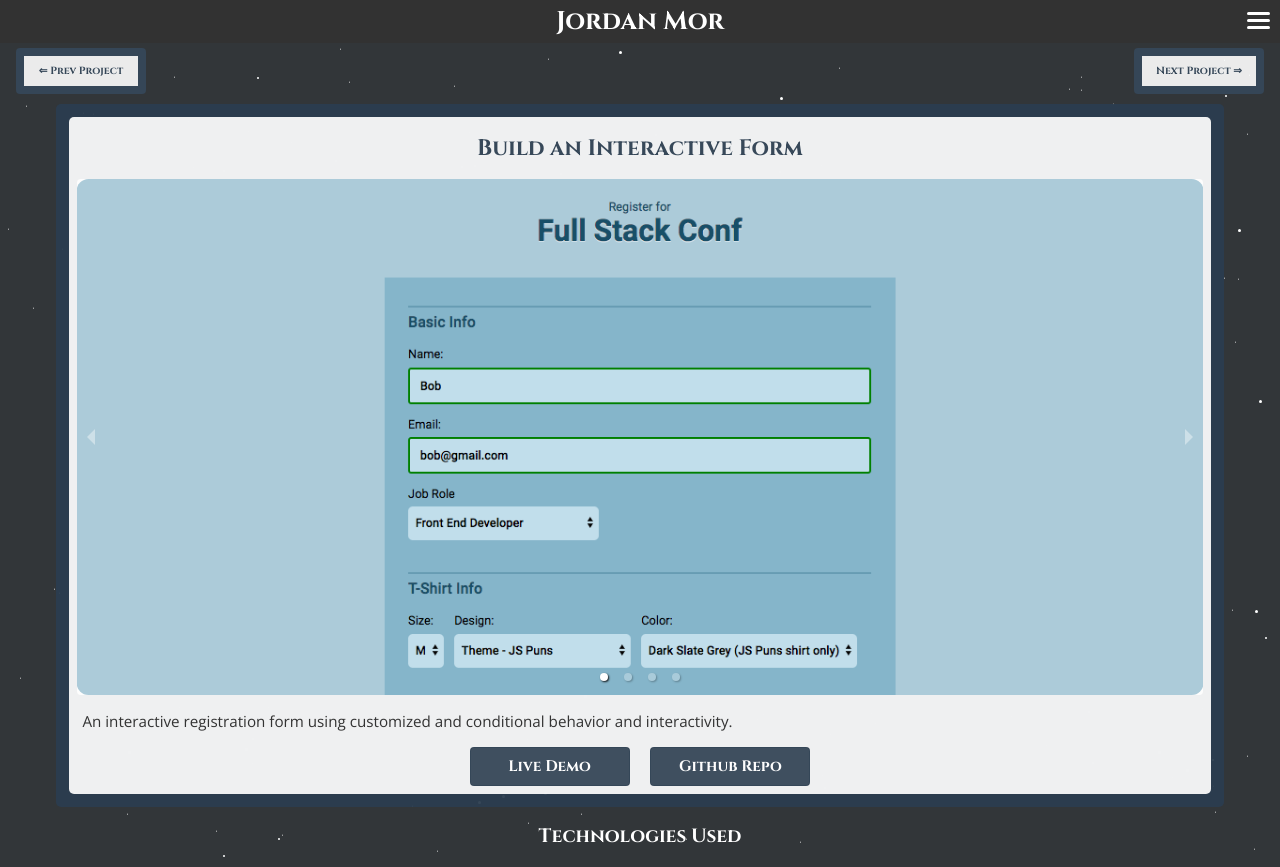
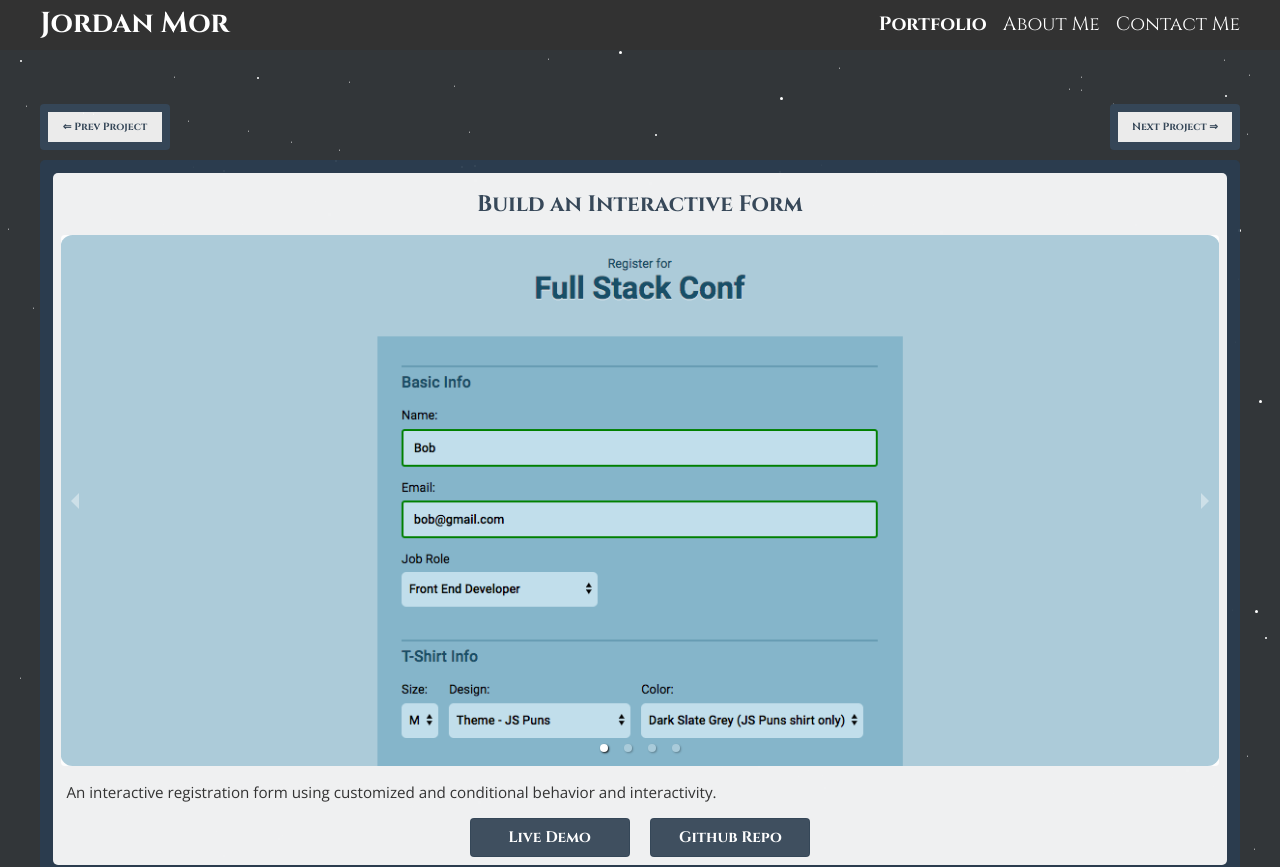
Before and after one commit to jordanmor/jordanmor.com, a React (Create React App) app: page /portfolio/project/build-an-interactive-form in a window 1280 px wide. Shown: the top 867 px of the page. Built offline with nearby package versions, Linux system fonts and the light colour scheme.

Commit message:
Style header, portfolio & projects for md-lg screens"

```diff
--- a/src/components/Header/index.js
+++ b/src/components/Header/index.js
@@ -1,5 +1,6 @@
 import React from 'react';
 import { Consumer } from '../Context';
+import MediaQuery from 'react-responsive';
 import Nav from './nav';
 import MenuButton from './menuButton';
 import Logo from './logo';
@@ -14,13 +15,15 @@ const Header = ({ path }) => {
         return (
           <div className={classNames} >
             <header className={ menuIsOpen ? "open" : null }>
+              <div>
+                <Logo closeMenu={actions.closeMenu} />
 
-              <Logo closeMenu={actions.closeMenu} />
+                <MediaQuery maxWidth={768}>
+                  <MenuButton toggleMenu={actions.toggleMenu} />
+                </MediaQuery>
 
-              <MenuButton toggleMenu={actions.toggleMenu} />
-
-              <Nav closeMenu={actions.closeMenu} />
-
+                <Nav closeMenu={actions.closeMenu} />
+              </div>
             </header>
 
             <ProjectLinks path={path} menuIsOpen={menuIsOpen} />
--- a/src/components/Header/nav.js
+++ b/src/components/Header/nav.js
@@ -3,11 +3,13 @@ import { NavLink } from 'react-router-dom';
 
 const Nav = ({ closeMenu }) => {
   return (
-    <nav>
-      <NavLink onClick={ closeMenu } to="/portfolio">Portfolio</NavLink>
-      <NavLink onClick={ closeMenu } to="/about">About Me</NavLink>
-      <NavLink onClick={ closeMenu } to="/contact">Contact Me</NavLink>
-    </nav>
+    <div className="nav-wrapper">
+      <nav>
+        <NavLink onClick={ closeMenu } to="/portfolio">Portfolio</NavLink>
+        <NavLink onClick={ closeMenu } to="/about">About Me</NavLink>
+        <NavLink onClick={ closeMenu } to="/contact">Contact Me</NavLink>
+      </nav>
+    </div>
    );
 }
 
--- a/src/components/Header/projectLinks.js
+++ b/src/components/Header/projectLinks.js
@@ -28,9 +28,11 @@ const ProjectLinks = ({ path }) => {
         }
 
         return (
-          <div className={menuIsOpen ? "links-project hide" : "links-project"}>
-            <Link to={`/portfolio/project/${prevProjectID}`} className="btn">⇐ Prev Project</Link>
-            <Link to={`/portfolio/project/${nextProjectID}`} className="btn">Next Project ⇒</Link>
+          <div className="links-project-wrapper">
+            <div className={menuIsOpen ? "links-project hide" : "links-project"}>
+              <Link to={`/portfolio/project/${prevProjectID}`} className="btn">⇐ Prev Project</Link>
+              <Link to={`/portfolio/project/${nextProjectID}`} className="btn">Next Project ⇒</Link>
+            </div>
           </div>
         );
       }}
--- a/src/index.css
+++ b/src/index.css
@@ -296,6 +296,11 @@ ul {
                         HEADER
 ==============-============-============-==========*/
 
+.header-wrapper-in,
+.header-wrapper-out {
+  padding: 0 1rem;
+}
+
 header {
   position: fixed;
   top: 0;
@@ -303,8 +308,13 @@ header {
   left: 0;
   z-index: 40;
   min-height: 40px;
+  padding: 0 1rem;
   color: var(--color-white);
   background-color: rgba(50, 50, 50, 1);
+}
+
+header > div {
+  position: relative;
 }
 
 header .logo {
@@ -326,16 +336,9 @@ header .logo h1 {
 ==============-============-==========*/
 
 header nav {
-  display: flex;
-  justify-content: space-around;
-  align-items: center;
-  z-index: 50;
-  height: 0;
   font-family: 'Cinzel', serif;
   background-color: hsla(0,0%,0%,0.1);
   overflow: hidden;
-  transition: height 500ms;
-  will-change: height;
 }
 
 header.open nav {
@@ -357,7 +360,7 @@ header a {
 .menu-btn {
   position: absolute;
   top: 8px;
-  right: 10px;
+  right: 0;
   z-index: 30;
   height: 25px;
   padding: 0;
@@ -421,15 +424,20 @@ header.open .menu-lines::after {
               PROJECT LINKS
 ==============-============-==========*/
 
+.links-project-wrapper {
+  position: relative;
+  max-width: 1200px;
+  margin: 0 auto;
+}
+
 .links-project {
   position: absolute;
-  z-index: 30;
+  z-index: 1;
   width: 100%;
-  padding: 0 1rem;
   top: 3rem;
   display: flex;
   justify-content: space-between;
-  margin-bottom: .5rem;
+  margin: 0 auto .5rem;
   opacity: 1;
   transition: opacity .3s ease-out;
 }
@@ -475,11 +483,11 @@ main h2 {
 ==============-============-==========*/
 
 .portfolio {
-  padding-top: 5.2rem;
+  padding: 5.2rem 1rem 0;
 }
 
 .portfolio ul {
-  max-width: 1423px;
+  max-width: 1200px;
   display: grid;
   grid-template-columns: repeat(2, minmax(160px, 1fr));
   grid-template-rows: auto;
@@ -487,10 +495,6 @@ main h2 {
   justify-items: center;
   justify-content: space-evenly;
   margin: 0 auto;
-}
-
-.portfolio .container {
-  padding: 0 2rem;
 }
 
 .portfolio img {
@@ -503,17 +507,12 @@ main h2 {
                  PROJECTS
 ==============-============-==========*/
 
-/*============-============-============
-                  WRAPPER
-==============-============-==========*/
-
 .project-wrapper {
-  padding-top: 6.5rem;
+  padding: 6.5rem 1rem 0;
 }
 
 .project {
   max-width: 1200px;
-  padding: 0 1rem;
   margin: 0 auto;
 }
 
@@ -655,7 +654,7 @@ main h2 {
 .copyright {
   color: var(--color-white);
   text-align: center;
-  font-size: .7rem;
+  font-size: .6rem;
   letter-spacing: .05rem;
   text-transform: uppercase;
 }
@@ -759,8 +758,69 @@ main h2 {
   }
 }
 
-@media (min-width: 1150px ) {
-  .portfolio {
-    grid-template-columns: repeat(4, minmax(200px, 1fr));
+@media (max-width: 768px ) {
+  header nav {
+    display: flex;
+    justify-content: space-around;
+    align-items: center;
+    z-index: 50;
+    height: 0;
+    transition: height 500ms;
+    will-change: height;
   }
 }
+
+@media (min-width: 769px ) {
+  .header-wrapper-in,
+  .header-wrapper-out {
+    padding: 0 2rem;
+  }
+  header {
+    min-height: 50px;
+    padding: 0 2rem;
+  }
+  header > div {
+    max-width: 1200px;
+    display: flex;
+    justify-content: space-between;
+    align-items: center;
+    margin: 0 auto;
+  }
+  header .logo,
+  header .nav-wrapper {
+    display: inline-block;
+  }
+  header nav {
+    background-color: rgba(50, 50, 50, 1);
+  }
+  header nav a + a {
+    margin-left: 1rem;
+  }
+  header nav a.active {
+    font-weight: bold;
+  }
+  .links-project {
+    top: 6.5rem;
+  }
+  .portfolio {
+    padding: 5.2rem 2rem 0;
+  }
+  .portfolio ul {
+    grid-template-columns: repeat(3, minmax(160px, 1fr));
+  }
+  .project-wrapper {
+    padding: 10rem 2rem 0;
+  }
+}
+
+@media (min-width: 980px ) {
+  header .logo h1 {
+    font-size: 1.8rem;
+  }
+  nav a {
+    font-size: 1.2rem;
+  }
+  .portfolio ul {
+    grid-template-columns: repeat(4, minmax(160px, 1fr));
+  }
+}
```
